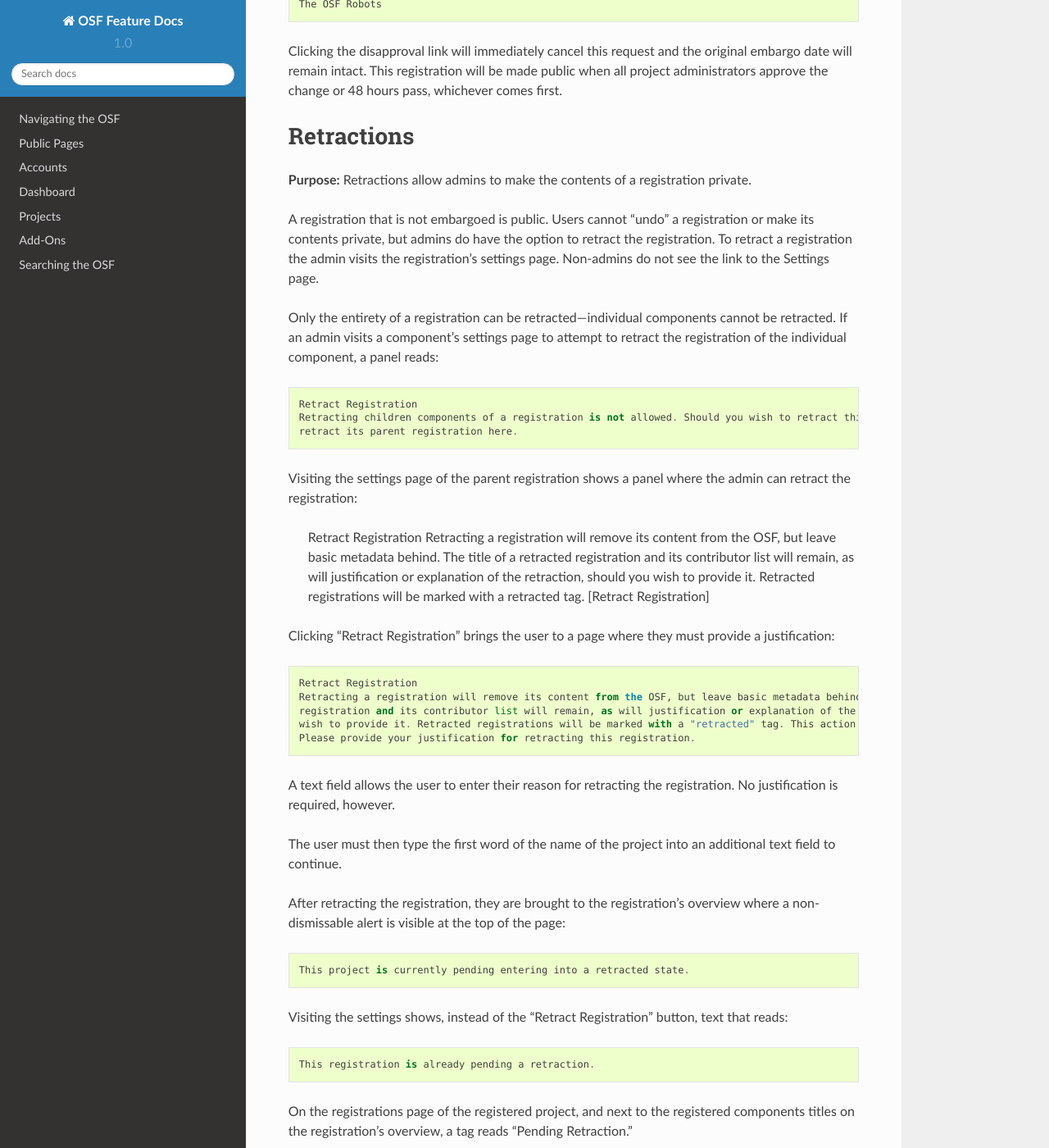
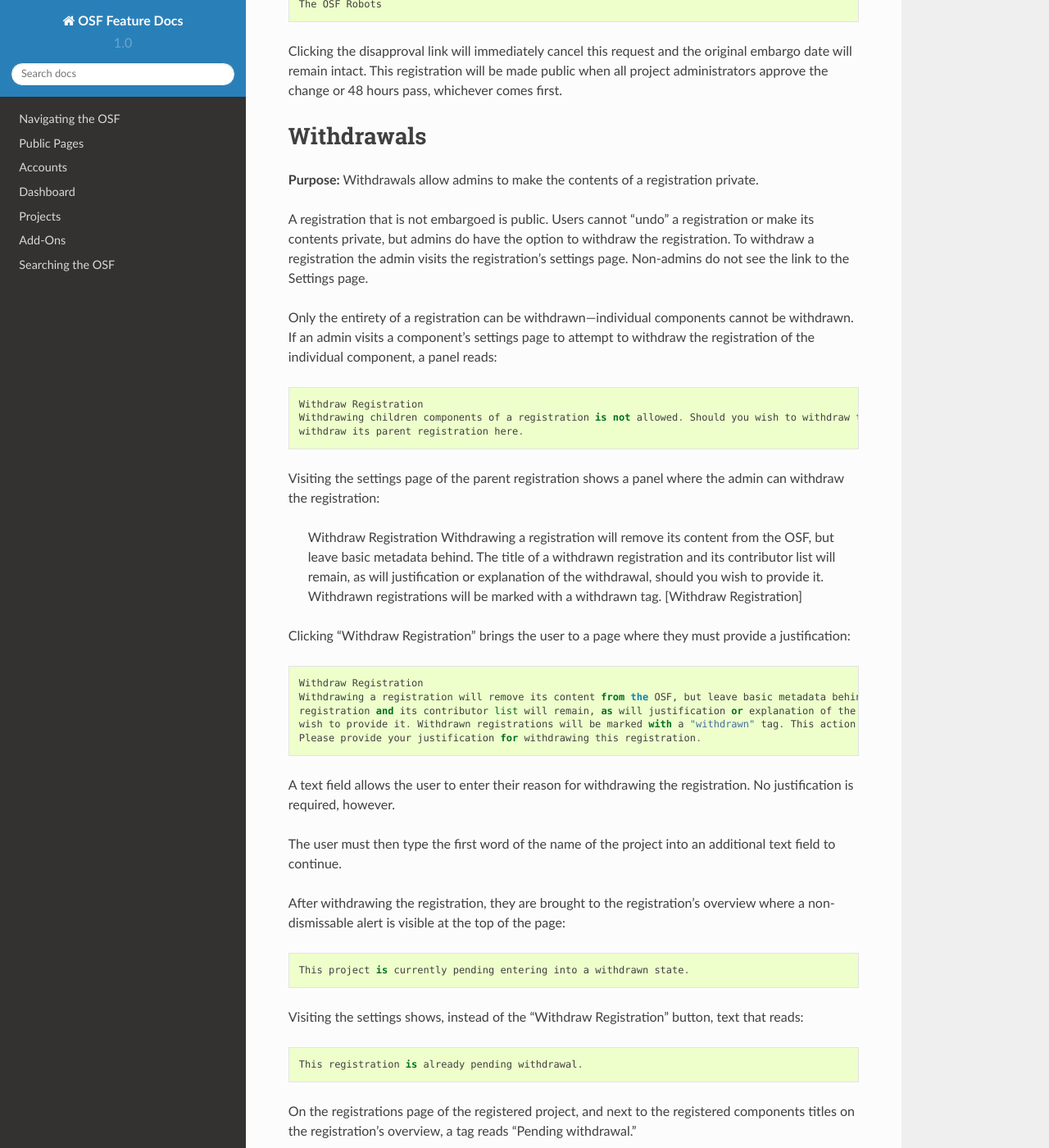
Before and after one commit to CenterForOpenScience/OSFDocs, a Sphinx documentation site: the page built from docs/projects/registrations.rst, in a window 1280 px wide and 1400 px high, scrolled down 9411 px. Shown: the whole window at 82% size. Built offline with Sphinx 7.4.7 and the Read the Docs theme 2.0.0, drawn with Linux system fonts in a browser that asks for light colours; some of the changed text lies outside the part shown.

Commit message:
Changing "Retract" to "Withdraw"

```diff
--- a/docs/projects/registrations.rst
+++ b/docs/projects/registrations.rst
@@ -344,67 +344,66 @@
 
 Clicking the disapproval link will immediately cancel this request and the original embargo date will remain intact. This registration will be made public when all project administrators approve the change or 48 hours pass, whichever comes first.
 
-Retractions
+Withdrawals
 ---------------
-**Purpose:** Retractions allow admins to make the contents of a registration private.
+**Purpose:** Withdrawals allow admins to make the contents of a registration private.
 
 A registration that is not embargoed is public. Users cannot "undo" a registration or make its contents private, but admins
-do have the option to retract the registration. To retract a registration the admin visits the registration's settings page.
+do have the option to withdraw the registration. To withdraw a registration the admin visits the registration's settings page.
 Non-admins do not see the link to the Settings page.
 
-Only the entirety of a registration can be retracted—individual components cannot be retracted. If an admin visits a component's
-settings page to attempt to retract the registration of the individual component, a panel reads::
+Only the entirety of a registration can be withdrawn—individual components cannot be withdrawn. If an admin visits a component's
+settings page to attempt to withdraw the registration of the individual component, a panel reads::
 
-    Retract Registration
-    Retracting children components of a registration is not allowed. Should you wish to retract this component, please
-    retract its parent registration here.
+    Withdraw Registration
+    Withdrawing children components of a registration is not allowed. Should you wish to withdraw this component, please
+    withdraw its parent registration here.
 
-Visiting the settings page of the parent registration shows a panel where the admin can retract the registration:
+Visiting the settings page of the parent registration shows a panel where the admin can withdraw the registration:
 
-    Retract Registration
-    Retracting a registration will remove its content from the OSF, but leave basic metadata behind. The title of a
-    retracted registration and its contributor list will remain, as will justification or explanation of the retraction,
-    should you wish to provide it. Retracted registrations will be marked with a retracted tag.
-    [Retract Registration]
+    Withdraw Registration
+    Withdrawing a registration will remove its content from the OSF, but leave basic metadata behind. The title of a
+    withdrawn registration and its contributor list will remain, as will justification or explanation of the withdrawal,
+    should you wish to provide it. Withdrawn registrations will be marked with a withdrawn tag.
+    [Withdraw Registration]
 
-Clicking "Retract Registration" brings the user to a page where they must provide a justification::
+Clicking "Withdraw Registration" brings the user to a page where they must provide a justification::
 
-    Retract Registration
-    Retracting a registration will remove its content from the OSF, but leave basic metadata behind. The title of a retracted
-    registration and its contributor list will remain, as will justification or explanation of the retraction, should you
-    wish to provide it. Retracted registrations will be marked with a "retracted" tag. This action is irreversible.
-    Please provide your justification for retracting this registration.
+    Withdraw Registration
+    Withdrawing a registration will remove its content from the OSF, but leave basic metadata behind. The title of a withdrawn
+    registration and its contributor list will remain, as will justification or explanation of the withdrawal, should you
+    wish to provide it. Withdrawn registrations will be marked with a "withdrawn" tag. This action is irreversible.
+    Please provide your justification for withdrawing this registration.
 
-A text field allows the user to enter their reason for retracting the registration. No justification is required, however.
+A text field allows the user to enter their reason for withdrawing the registration. No justification is required, however.
 
 The user must then type the first word of the name of the project into an additional text field to continue.
 
-After retracting the registration, they are brought to the registration's overview where a non-dismissable alert is visible at the top
+After withdrawing the registration, they are brought to the registration's overview where a non-dismissable alert is visible at the top
 of the page::
 
-    This project is currently pending entering into a retracted state.
+    This project is currently pending entering into a withdrawn state.
 
-Visiting the settings shows, instead of the "Retract Registration" button, text that reads::
+Visiting the settings shows, instead of the "Withdraw Registration" button, text that reads::
 
-    This registration is already pending a retraction.
+    This registration is already pending withdrawal.
 
 On the registrations page of the registered project, and next to the registered components titles on the registration's overview,
-a tag reads "Pending Retraction."
+a tag reads "Pending withdrawal."
 
-Admins on the project receive a notification that the retraction has been initiated::
+The user will receive a notification that the withdrawal has been initiated::
 
     Hello [username],
 
-    We just wanted to let you know that [username] has initiated a retraction for the following registration: URL
+    You initiated a withdrawal of your registration t3st. The registration can be viewed here: URL
 
-    To approve this action click the following link: URL
+    If approved, the registration will be marked as withdrawn. Its content will be removed from the OSF, but leave basic metadata behind. The title of a withdrawn registration and its contributor list will remain, as will justification or explanation of the withdrawal, should you wish to provide it.
 
-    To disapprove this action, click the following link: URL
+    To approve this withdrawal, click the following link: URL
 
-    Note: Clicking the disapproval link will immediately cancel the pending retraction. If you neither approve nor disapprove
-    the retraction within 48 hours of midnight tonight (EDT) the registration will become retracted. This operation is irreversible.
+    To cancel this withdrawal, click the following link: URL
 
-    Sincerely yours,
+    Note: Clicking the disapproval link will immediately cancel the pending withdrawal. If you neither approve nor disapprove the withdrawal within 0 hours of midnight tonight (EDT) the registration will become withdrawn. This operation is irreversible. Sincerely yours,
 
     The OSF Robots
 
@@ -412,43 +411,43 @@
 
     Hello [username],
 
-    We just wanted to let you know that [retractor username] has requested a retraction for the following registration: URL
+    We just wanted to let you know that [withdraw-initiator username] has requested a withdrawal for the following registration: URL
 
     Sincerely yours,
 
     The OSF Robots
 
-If an admin disapproves of the retraction, they are brought to the registration where a green dismissable alert is shown at the
+If an admin disapproves of the withdrawal, they are brought to the registration where a green dismissable alert is shown at the
 top of the page::
 
-    Your disapproval has been accepted and the retraction has been cancelled.
+    Your disapproval has been accepted and the withdrawal has been cancelled.
 
-If an admin disapproves, but then an admin attempts to approve the retraction, they are brought to a pages that reads::
+If an admin disapproves, but then an admin attempts to approve the withdrawal, they are brought to a pages that reads::
 
     Invalid Token
-    This registration is not a pending retraction.
+    This registration is not a pending withdrawal.
 
-If an admin approves the retraction, they are brought to the retraction's page. At the top is a green dismissable alert::
+If an admin approves the withdrawal, they are brought to the withdrawal's page. At the top is a green dismissable alert::
 
     Your approval has been accepted.
 
-Retraction pages show the registration's title, contributors, type of registration supplement (though no link to contents),
+Withdrawn pages show the registration's title, contributors, type of registration supplement (though no link to contents),
 date of the project's creation, date of the registration, and description. At the top of the page is a red, non-dismissable alert
 that reads::
 
-    This project is a retracted registration of this project; the content of the project has been taken down for the reason(s) stated below.
+    This project is a withdrawn registration of this project; the content of the project has been taken down for the reason(s) stated below.
 
-Below the description is the "Justification for Retraction" section. The admin's justification is provided below the header. If
+Below the description is the "Justification for Withdrawal" section. The admin's justification is provided below the header. If
 no justification was entered, the section reads::
 
-    No justification provided during retraction.
+    No justification provided during withdrawal.
 
 No other options or widgets are shown on the page.
 
-If a user visits the registered project's registrations page, the retracted registration is still listed, with a link to the
-retraction page. A red tag to the left of the link reads "Retracted."
+If a user visits the registered project's registrations page, the withdrawn registration is still listed, with a link to the
+withdrawal page. A red tag to the left of the link reads "Withdrawn."
 
-Retracted registrations are shown in search results of the OSF. To the right of their name, in the result, is "(Retracted Registration)."
+Withdrawn registrations are shown in search results of the OSF. To the right of their name, in the result, is "(Withdrawn Registration)."
 
 DOIs and ARKs
 ------------------
```
